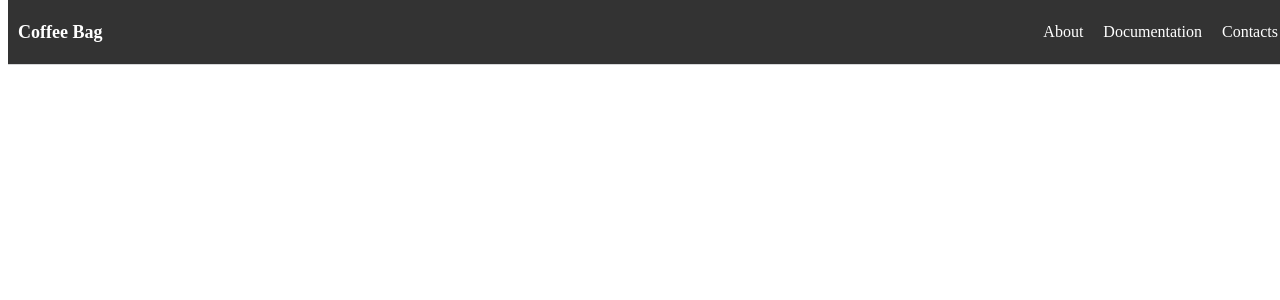
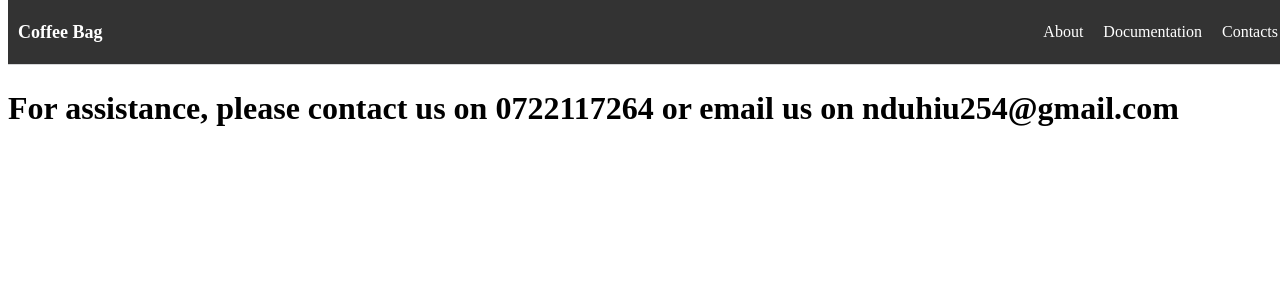
Before and after one commit to Nduhiu17/coffee-bag-vue, a Vue app: page /#/contacts in a window 1280 px wide. Shown: the top 300 px of the page. Built offline with nearby package versions, Linux system fonts and the light colour scheme.

Commit message:
create contacts component

```diff
--- a/public/index.html
+++ b/public/index.html
@@ -1,17 +1,20 @@
 <!DOCTYPE html>
 <html lang="en">
-  <head>
+
+<head>
     <meta charset="utf-8">
     <meta http-equiv="X-UA-Compatible" content="IE=edge">
     <meta name="viewport" content="width=device-width,initial-scale=1.0">
     <link rel="icon" href="<%= BASE_URL %>favicon.ico">
-    <title>vue-todo-list</title>
-  </head>
-  <body>
+    <title>Forum</title>
+</head>
+
+<body>
     <noscript>
       <strong>We're sorry but vue-todo-list doesn't work properly without JavaScript enabled. Please enable it to continue.</strong>
     </noscript>
     <div id="app"></div>
     <!-- built files will be auto injected -->
-  </body>
+</body>
+
 </html>
--- a/src/components/TodoItem.vue
+++ b/src/components/TodoItem.vue
@@ -11,8 +11,8 @@
       </div>
     </div>
     <div class="forum-details">
-      <div class="forum-views">18 Views</div>
-      <div class="forum-comments">77 Comments</div>
+      <!-- <div class="forum-views">18 Views</div> -->
+      <!-- <div class="forum-comments">77 Comments</div> -->
     </div>
   </div>
 </template>
--- a/src/components/layout/Header.vue
+++ b/src/components/layout/Header.vue
@@ -8,7 +8,9 @@
         <router-link to="/about">About</router-link>
       </div>
       <div class="nav-documentation">Documentation</div>
-      <div class="nav-contacts">Contacts</div>
+      <div class="nav-contacts">
+        <router-link to="/contacts">Contacts</router-link>
+      </div>
     </div>
   </div>
 </template>
--- a/src/router.js
+++ b/src/router.js
@@ -23,6 +23,13 @@ export default new Router({
 
             component: () =>
                 import ( /* webpackChunkName: "create" */ './views/Create.vue')
+        },
+        {
+            path: '/contacts',
+            name: 'contacts',
+
+            component: () =>
+                import ( /* webpackChunkName: "contacts" */ './views/Contacts.vue')
         }
 
     ]
--- a/src/views/About.vue
+++ b/src/views/About.vue
@@ -1,6 +1,8 @@
 <template>
   <div class="about">
     <h1>About</h1>
-    <p>This is the TodoList app v1.0.0. It is part of the Vue crash course on youtube</p>
+    <h1>
+      <p>This is a web application where developers can discuss current trends on Software Developement trends</p>
+    </h1>
   </div>
 </template>
--- /dev/null
+++ b/src/views/Contacts.vue
@@ -0,0 +1,9 @@
+<template>
+  <div class="about">
+    <h1>Contact</h1>
+
+    <h1>
+      <p>For assistance, please contact us on 0722117264 or email us on nduhiu254@gmail.com</p>
+    </h1>
+  </div>
+</template>
--- a/src/views/Home.vue
+++ b/src/views/Home.vue
@@ -18,13 +18,11 @@
 
 <script>
 import Todos from "../components/Todos";
-// import AddForum from "../views/AddForum";
 import axios from "axios";
 
 export default {
   name: "Home",
   components: {
-    // AddForum,
     Todos
   },
   data() {
```
